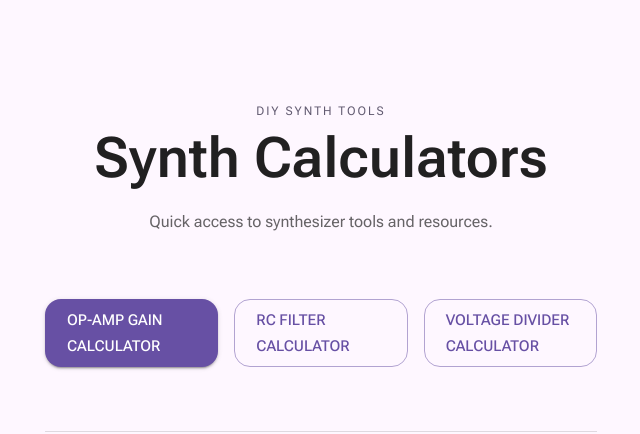
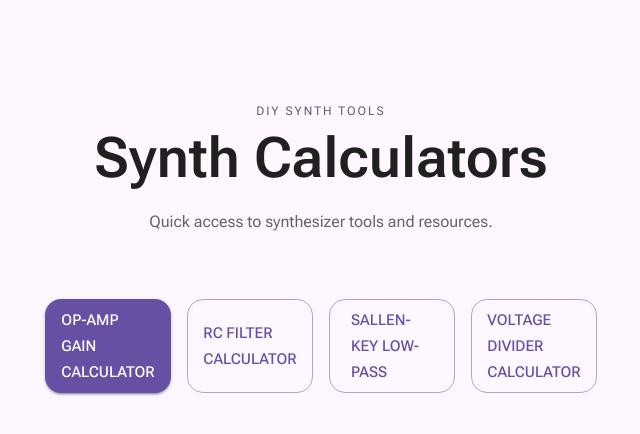
Before and after one commit to aweijnitz/synth-calculators, a Next.js app: page / in a window 1280 px wide. Shown: the top 434 px of the page, without its empty margins (319-959 px from the left). Built offline with nearby package versions, Linux system fonts and the light colour scheme.

Commit message:
Add Sallen-Key Low-pass button to page

```diff
--- a/app/page.tsx
+++ b/app/page.tsx
@@ -38,6 +38,15 @@ export default function HomePage() {
           </Button>
           <Button
             component={Link}
+            href="/calculators/sallen-key-lowpass"
+            variant="outlined"
+            size="large"
+            sx={{ flex: 1 }}
+          >
+            Sallen-Key Low-pass
+          </Button>
+          <Button
+            component={Link}
             href="/calculators/voltage-divider"
             variant="outlined"
             size="large"
```
